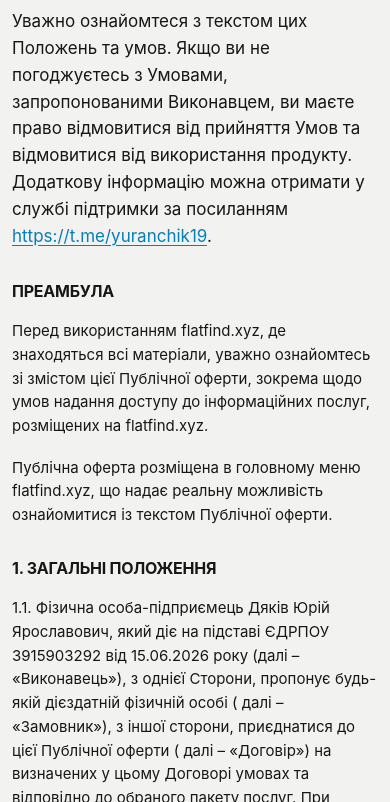
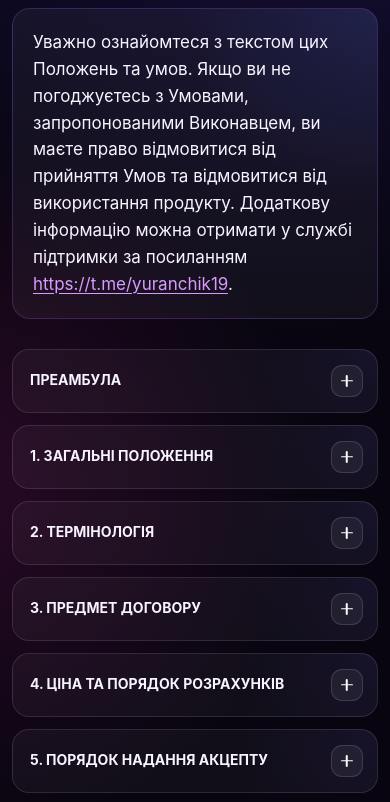
Before and after one commit to oakleyjerry78-star/flatfind, a plain HTML site: page offer.html in a window 390 px wide. Shown: the part 194-996 px from the top of the page. Drawn offline with Linux system fonts and the light colour scheme.

Commit message:
Add files via upload

```diff
--- a/legal.css
+++ b/legal.css
@@ -1,12 +1,14 @@
 :root {
-  --legal-bg: #f2f2f1;
-  --legal-surface: #ffffff;
-  --legal-text: #171717;
-  --legal-muted: #6e6e72;
-  --legal-line: #dddddf;
-  --legal-blue: #62c8f1;
-  --legal-blue-dark: #1599d0;
-  --legal-shadow: 0 18px 45px rgba(22, 24, 29, 0.1);
+  --legal-bg: #080510;
+  --legal-surface: rgba(19, 12, 34, 0.88);
+  --legal-text: #f8f4ff;
+  --legal-muted: #aaa1b9;
+  --legal-line: rgba(255, 255, 255, 0.11);
+  --legal-pink: #ff35b8;
+  --legal-purple: #9b4dff;
+  --legal-blue: #4b8cff;
+  --legal-gradient: linear-gradient(120deg, var(--legal-pink), var(--legal-purple) 52%, var(--legal-blue));
+  --legal-shadow: 0 24px 70px rgba(0, 0, 0, 0.42);
 }
 
 * {
@@ -21,7 +23,10 @@ body {
   min-width: 320px;
   margin: 0;
   color: var(--legal-text);
-  background: var(--legal-bg);
+  background:
+    radial-gradient(circle at 78% -8%, rgba(81, 65, 255, 0.22), transparent 34%),
+    radial-gradient(circle at -8% 38%, rgba(255, 38, 177, 0.13), transparent 29%),
+    var(--legal-bg);
   font-family: Inter, Manrope, "Segoe UI", Arial, sans-serif;
   -webkit-font-smoothing: antialiased;
 }
@@ -50,9 +55,9 @@ a {
   align-items: center;
   justify-content: space-between;
   gap: 28px;
-  border: 1px solid rgba(20, 20, 20, 0.05);
+  border: 1px solid var(--legal-line);
   border-radius: 38px;
-  background: rgba(255, 255, 255, 0.92);
+  background: rgba(14, 9, 25, 0.84);
   box-shadow: var(--legal-shadow);
   backdrop-filter: blur(18px);
 }
@@ -65,7 +70,10 @@ a {
 }
 
 .legal-brand b {
-  color: var(--legal-blue-dark);
+  color: transparent;
+  background: var(--legal-gradient);
+  background-clip: text;
+  -webkit-background-clip: text;
 }
 
 .legal-nav__links {
@@ -73,7 +81,7 @@ a {
   align-items: center;
   justify-content: center;
   gap: clamp(20px, 3vw, 46px);
-  color: #77777b;
+  color: var(--legal-muted);
   font-size: 13px;
 }
 
@@ -86,7 +94,7 @@ a {
 .legal-nav__links a:hover,
 .legal-breadcrumbs a:hover,
 .legal-footer a:hover {
-  color: var(--legal-blue-dark);
+  color: white;
 }
 
 .legal-nav__cta,
@@ -97,9 +105,9 @@ a {
   align-items: center;
   justify-content: center;
   gap: 9px;
-  border-radius: 25px;
-  color: #10212a;
-  background: var(--legal-blue);
+  border-radius: 14px;
+  color: white;
+  background: var(--legal-gradient);
   font-size: 13px;
   font-weight: 750;
   transition: transform 0.2s ease, box-shadow 0.2s ease;
@@ -107,7 +115,7 @@ a {
 
 .legal-nav__cta:hover,
 .legal-back:hover {
-  box-shadow: 0 12px 26px rgba(49, 175, 226, 0.25);
+  box-shadow: 0 14px 34px rgba(176, 55, 255, 0.3);
   transform: translateY(-2px);
 }
 
@@ -138,6 +146,11 @@ a {
 
 .legal-document {
   max-width: 1080px;
+}
+
+.legal-document.is-ready {
+  display: grid;
+  gap: 12px;
 }
 
 .legal-document p,
@@ -172,13 +185,19 @@ a {
 }
 
 .legal-document a {
-  color: #087fb4;
+  color: #d99aff;
   text-decoration: underline;
   text-underline-offset: 3px;
 }
 
 .legal-document .legal-lead {
-  margin-bottom: 28px;
+  margin-bottom: 18px;
+  padding: 24px 26px;
+  border: 1px solid rgba(204, 105, 255, 0.2);
+  border-radius: 22px;
+  background:
+    radial-gradient(circle at 100% 0, rgba(79, 121, 255, 0.12), transparent 40%),
+    rgba(255, 255, 255, 0.045);
   font-size: 17px;
 }
 
@@ -204,8 +223,9 @@ a {
 }
 
 .legal-back {
-  background: var(--legal-surface);
-  box-shadow: 0 12px 30px rgba(22, 24, 29, 0.08);
+  border: 1px solid rgba(209, 111, 255, 0.3);
+  background: rgba(255, 255, 255, 0.07);
+  box-shadow: 0 12px 30px rgba(0, 0, 0, 0.22);
 }
 
 .legal-footer {
@@ -225,6 +245,114 @@ a {
 .legal-footer__links {
   display: flex;
   gap: 20px;
+}
+
+.legal-section {
+  overflow: hidden;
+  border: 1px solid var(--legal-line);
+  border-radius: 20px;
+  background:
+    radial-gradient(circle at 100% 0, rgba(94, 73, 255, 0.08), transparent 36%),
+    rgba(255, 255, 255, 0.038);
+  transition: border-color 0.25s ease, background 0.25s ease, box-shadow 0.25s ease;
+}
+
+.legal-section[open] {
+  border-color: rgba(202, 95, 255, 0.35);
+  background:
+    radial-gradient(circle at 100% 0, rgba(84, 111, 255, 0.14), transparent 42%),
+    rgba(255, 255, 255, 0.055);
+  box-shadow: 0 22px 60px rgba(22, 6, 45, 0.28);
+}
+
+.legal-section summary {
+  display: flex;
+  min-height: 70px;
+  padding: 18px 20px 18px 24px;
+  cursor: pointer;
+  list-style: none;
+  align-items: center;
+  justify-content: space-between;
+  gap: 22px;
+  font-size: 15px;
+  font-weight: 750;
+  line-height: 1.35;
+}
+
+.legal-section summary::-webkit-details-marker {
+  display: none;
+}
+
+.legal-section summary:hover {
+  color: #e8b9ff;
+}
+
+.legal-section summary i {
+  position: relative;
+  width: 34px;
+  height: 34px;
+  flex: 0 0 auto;
+  border: 1px solid rgba(255, 255, 255, 0.13);
+  border-radius: 11px;
+  background: rgba(255, 255, 255, 0.06);
+}
+
+.legal-section summary i::before,
+.legal-section summary i::after {
+  position: absolute;
+  top: 50%;
+  left: 50%;
+  width: 12px;
+  height: 1.5px;
+  border-radius: 2px;
+  background: white;
+  content: "";
+  transform: translate(-50%, -50%);
+  transition: transform 0.25s ease;
+}
+
+.legal-section summary i::after {
+  transform: translate(-50%, -50%) rotate(90deg);
+}
+
+.legal-section[open] summary i {
+  border-color: transparent;
+  background: var(--legal-gradient);
+  box-shadow: 0 8px 22px rgba(176, 55, 255, 0.28);
+}
+
+.legal-section[open] summary i::after {
+  transform: translate(-50%, -50%) rotate(0);
+}
+
+.legal-section__content {
+  max-height: min(62vh, 680px);
+  overflow-y: auto;
+  padding: 2px 24px 24px;
+  border-top: 1px solid rgba(255, 255, 255, 0.07);
+  scrollbar-color: rgba(196, 90, 255, 0.55) rgba(255, 255, 255, 0.05);
+  scrollbar-width: thin;
+}
+
+.legal-section__content::-webkit-scrollbar {
+  width: 7px;
+}
+
+.legal-section__content::-webkit-scrollbar-track {
+  background: rgba(255, 255, 255, 0.04);
+}
+
+.legal-section__content::-webkit-scrollbar-thumb {
+  border-radius: 10px;
+  background: linear-gradient(var(--legal-pink), var(--legal-purple));
+}
+
+.legal-section__content > :first-child {
+  margin-top: 20px;
+}
+
+.legal-section__content > :last-child {
+  margin-bottom: 0;
 }
 
 @media (max-width: 820px) {
@@ -250,7 +378,7 @@ a {
   .legal-nav {
     min-height: 58px;
     padding: 7px 8px 7px 18px;
-    border-radius: 30px;
+    border-radius: 20px;
   }
 
   .legal-brand {
@@ -282,6 +410,32 @@ a {
   .legal-document h2 {
     margin-top: 31px;
     font-size: 16px;
+  }
+
+  .legal-document .legal-lead {
+    padding: 20px;
+    border-radius: 18px;
+  }
+
+  .legal-section {
+    border-radius: 17px;
+  }
+
+  .legal-section summary {
+    min-height: 62px;
+    padding: 15px 14px 15px 17px;
+    gap: 12px;
+    font-size: 14px;
+  }
+
+  .legal-section summary i {
+    width: 32px;
+    height: 32px;
+  }
+
+  .legal-section__content {
+    max-height: 58vh;
+    padding: 0 17px 20px;
   }
 
   .legal-actions,
--- /dev/null
+++ b/legal.js
@@ -0,0 +1,38 @@
+document.querySelectorAll(".legal-document").forEach((documentElement) => {
+  const headings = Array.from(documentElement.children).filter((element) => element.tagName === "H2");
+
+  headings.forEach((heading) => {
+    const section = document.createElement("details");
+    const summary = document.createElement("summary");
+    const title = document.createElement("span");
+    const icon = document.createElement("i");
+    const content = document.createElement("div");
+
+    section.className = "legal-section";
+    content.className = "legal-section__content";
+    title.innerHTML = heading.innerHTML;
+    icon.setAttribute("aria-hidden", "true");
+    summary.append(title, icon);
+    section.append(summary, content);
+
+    let nextElement = heading.nextElementSibling;
+    documentElement.insertBefore(section, heading);
+    heading.remove();
+
+    while (nextElement && nextElement.tagName !== "H2") {
+      const followingElement = nextElement.nextElementSibling;
+      content.append(nextElement);
+      nextElement = followingElement;
+    }
+
+    section.addEventListener("toggle", () => {
+      if (!section.open) return;
+
+      documentElement.querySelectorAll(".legal-section[open]").forEach((openSection) => {
+        if (openSection !== section) openSection.removeAttribute("open");
+      });
+    });
+  });
+
+  documentElement.classList.add("is-ready");
+});
--- a/offer.html
+++ b/offer.html
@@ -3,10 +3,10 @@
 <head>
   <meta charset="UTF-8">
   <meta name="viewport" content="width=device-width, initial-scale=1.0">
-  <meta name="theme-color" content="#f2f2f1">
+  <meta name="theme-color" content="#080510">
   <meta name="description" content="Договір публічної оферти сервісу Flat Find.">
   <title>Договір оферти — Flat Find</title>
-  <link rel="stylesheet" href="legal.css?v=20260615-1">
+  <link rel="stylesheet" href="legal.css?v=20260615-2">
 </head>
 <body>
   <header class="legal-header">
@@ -259,5 +259,6 @@
       </div>
     </div>
   </footer>
+  <script src="legal.js?v=20260615-1"></script>
 </body>
 </html>
```
Also changed, not shown: index.html (+2 -2 lines), privacy.html (+3 -2 lines).
